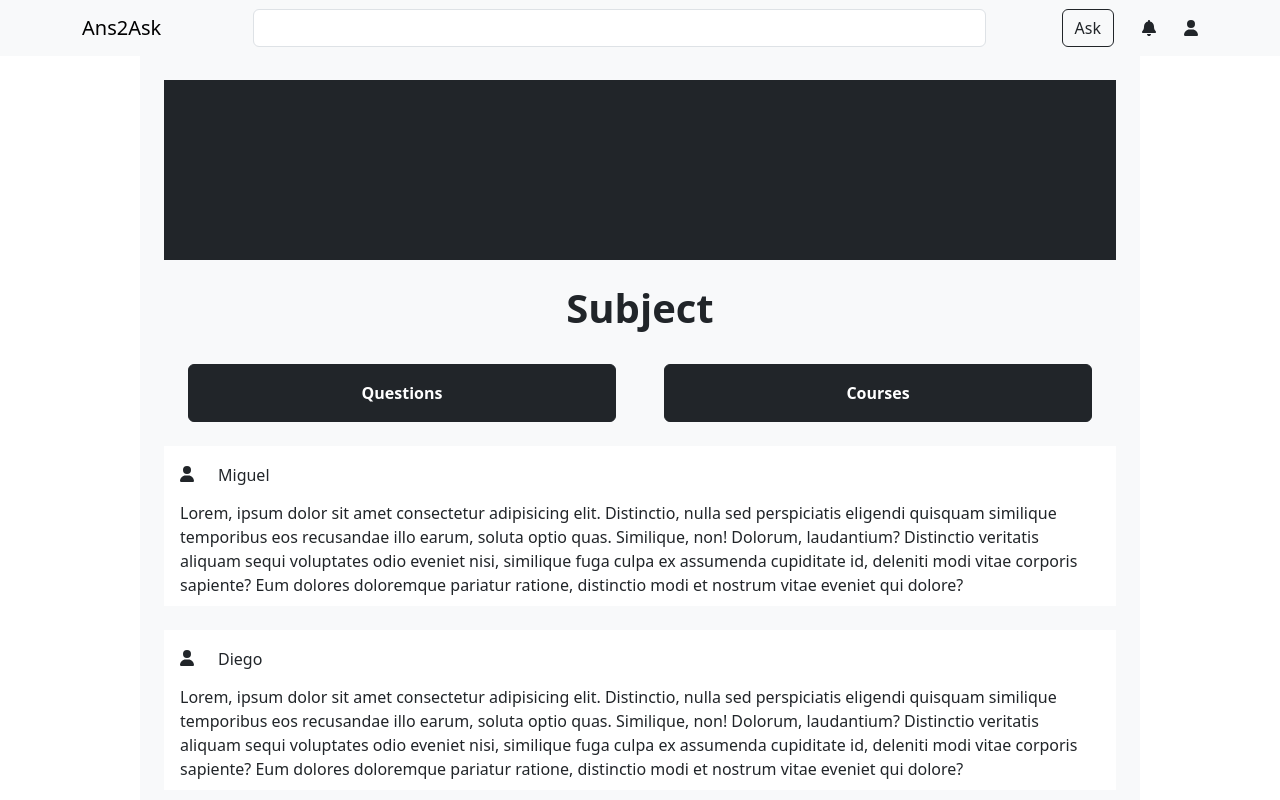
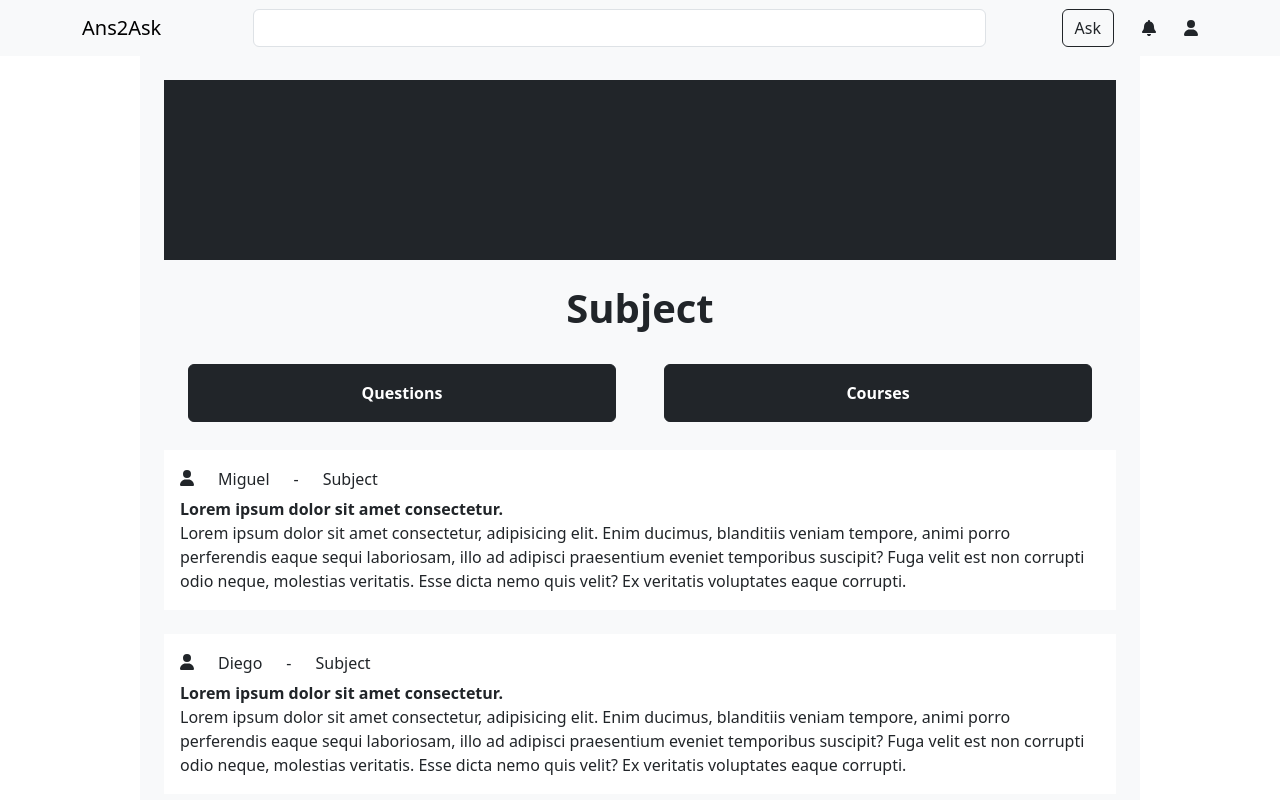
Before and after one commit to maikyh/Ans2Ask, a React (Create React App) app in the folder ans2ask-ui/: page /home in a window 1280 px wide. Shown: the top 800 px of the page. Built offline with nearby package versions, Linux system fonts and the light colour scheme.

Commit message:
Finished the format of each question

```diff
--- a/ans2ask-ui/src/components/Home/Home.css
+++ b/ans2ask-ui/src/components/Home/Home.css
@@ -5,10 +5,6 @@
     width: 100%;
 }
 
-.custom-margin-home {
-    height: 750px;
-}
-
 .subjects-section {
     padding: 90px;
 }
--- a/ans2ask-ui/src/components/Home/Home.jsx
+++ b/ans2ask-ui/src/components/Home/Home.jsx
@@ -9,21 +9,21 @@ export default function Home() {
     <div className="home">
         <Navbar/>
         <div className="d-flex justify-content-center align-items-center custom-margin-home">
-            <div className="custom-container-home bg-light p-4">
+            <div className="custom-container-home bg-light px-4 pt-4 pb-2">
                 <div className="subjects-section bg-dark mb-4"></div>
 
                 <h1 className="text-center mb-2 fw-bold">Subject</h1>
 
                 <div className="d-flex">
-                  <button className="btn btn-dark w-100 d-block fw-bold m-4 p-3">Questions</button>
-                  <button className="btn btn-dark w-100 d-block fw-bold m-4 p-3">Courses</button>
+                  <button className="btn btn-dark w-100 d-block fw-bold mx-4 mt-4 mb-1 p-3">Questions</button>
+                  <button className="btn btn-dark w-100 d-block fw-bold mx-4 mt-4 mb-1 p-3">Courses</button>
                 </div>
 
                 <div className="">
-                    <Question id={1} username={"Miguel"} />
-                    <Question id={2} username={"Diego"} />
+                    <Question id={1} username={"Miguel"} subject={"Subject"} />
+                    <Question id={2} username={"Diego"} subject={"Subject"} />
+                    <Question id={3} username={"Finn"} subject={"Subject"} />
                 </div>
-
             </div>
         </div>
         <Footer/>
--- a/ans2ask-ui/src/components/Question/Question.jsx
+++ b/ans2ask-ui/src/components/Question/Question.jsx
@@ -1,28 +1,35 @@
 import React from "react";
 import { FontAwesomeIcon } from "@fortawesome/react-fontawesome";
-import { faBell, faUser } from "@fortawesome/free-solid-svg-icons";
+import { faUser } from "@fortawesome/free-solid-svg-icons";
 import "./Question.css";
 
 export default function Question({id, username, subject}) {
   return (
     <div className="question">
-      <div className="question-card bg-white mb-4 p-3">
+      <div className="question-card bg-white mt-4 p-3">
         <div className="row">
           <div className="col-auto">
             <FontAwesomeIcon icon={faUser} />
           </div>
+
           <div className="col-auto">
             <h6 className="mt-1"> {username} </h6>
           </div>
-          <div>
-            <h6 className="" ></h6>
+
+          <div className="col-auto"> <h6 className="mt-1"> - </h6> </div>
+
+          <div className="col-auto">
+            <h6 className="mt-1"> {subject} </h6>
           </div>
           <div>
 
           </div>
         </div>
-        <div className="col-auto">
-          <p> Lorem, ipsum dolor sit amet consectetur adipisicing elit. Distinctio, nulla sed perspiciatis eligendi quisquam similique temporibus eos recusandae illo earum, soluta optio quas. Similique, non! Dolorum, laudantium? Distinctio veritatis aliquam sequi voluptates odio eveniet nisi, similique fuga culpa ex assumenda cupiditate id, deleniti modi vitae corporis sapiente? Eum dolores doloremque pariatur ratione, distinctio modi et nostrum vitae eveniet qui dolore? </p>
+        <div>
+          <span className="fw-bold">Lorem ipsum dolor sit amet consectetur.</span>
+        </div>
+        <div className="">
+          <p> Lorem ipsum dolor sit amet consectetur, adipisicing elit. Enim ducimus, blanditiis veniam tempore, animi porro perferendis eaque sequi laboriosam, illo ad adipisci praesentium eveniet temporibus suscipit? Fuga velit est non corrupti odio neque, molestias veritatis. Esse dicta nemo quis velit? Ex veritatis voluptates eaque corrupti. </p>
         </div>
       </div>
     </div>
```
